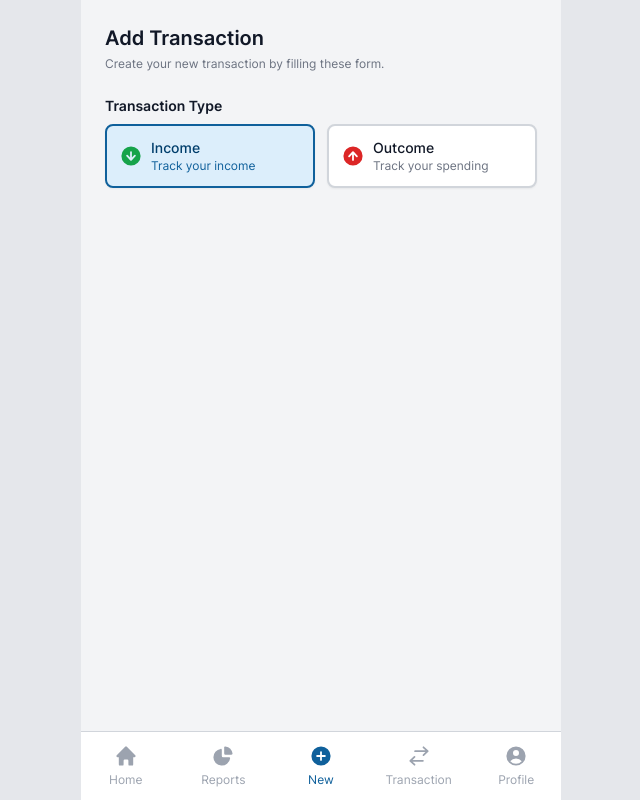
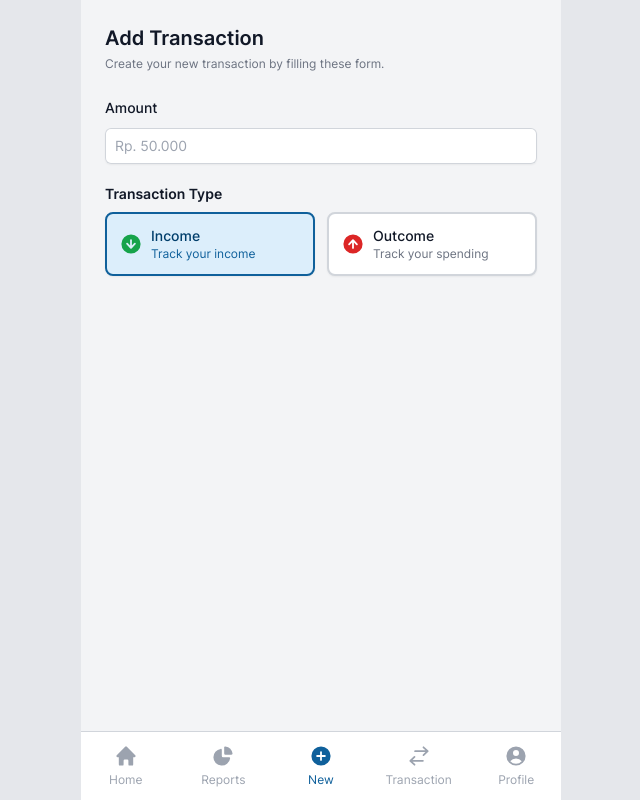
Before and after one commit to Erik3010/money-tracker, a React (Vite) app: page /transactions/new in a window 1280 px wide. Shown: the whole page, without its empty margins (319-959 px from the left). Built offline with nearby package versions, Linux system fonts and the light colour scheme.

Commit message:
fix: new transaction form structure

```diff
--- a/src/pages/Transactions/New.tsx
+++ b/src/pages/Transactions/New.tsx
@@ -18,7 +18,22 @@ const TransactionNew = () => {
           Create your new transaction by filling these form.
         </p>
       </div>
-      <div>
+      <div className="space-y-5">
+        <div className="space-y-2">
+          <label
+            htmlFor="amount"
+            className="block text-sm font-medium leading-6 text-gray-900"
+          >
+            Amount
+          </label>
+          <input
+            type="text"
+            name="amount"
+            id="amount"
+            placeholder="Rp. 50.000"
+            className="block w-full rounded-md border-0 px-2.5 py-1.5 text-gray-900 shadow-sm ring-1 ring-inset ring-gray-300 placeholder:text-gray-400 focus:outline-none focus:ring-2 focus:ring-inset focus:ring-blue-600 sm:text-sm sm:leading-6"
+          />
+        </div>
         <div className="space-y-2">
           <p className="text-sm text-gray-900 font-semibold">
             Transaction Type
@@ -26,6 +41,7 @@ const TransactionNew = () => {
           <div className="grid grid-cols-1 xs:grid-cols-2 gap-3">
             {transactionTypes.map((type) => (
               <TransactionTypeRadio
+                key={type}
                 type={type}
                 value={transactionType}
                 handleOptionChange={handleOptionChange}
```
